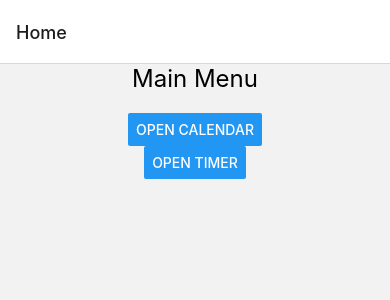
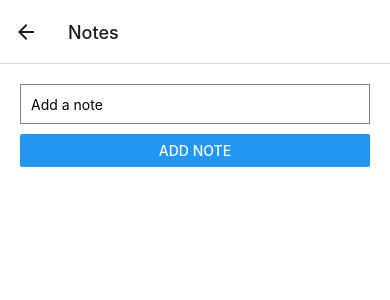
Before and after one commit to areebaqamar021/react-native-projects, a React Native app in the folder practiceApp/: screen /Notes in a window 390 px wide. Shown: the top 300 px of the page. Built offline with nearby package versions, Linux system fonts and the light colour scheme.

Commit message:
added notes component in the app for practice

```diff
--- a/practiceApp/App.tsx
+++ b/practiceApp/App.tsx
@@ -4,6 +4,7 @@ import TimerApp from './src/components/TimerApp';
 import CalendarComponent from './src/components/myCalender';
 import {NavigationContainer} from '@react-navigation/native';
 import {createNativeStackNavigator} from '@react-navigation/native-stack';
+import NotesApp from './src/components/NotesScreen';
 
 const Stack = createNativeStackNavigator();
 
@@ -11,8 +12,9 @@ const HomeScreen = ({ navigation }: { navigation: any }) => {
   return (
     <View style={{ justifyContent: 'center', alignItems: 'center' }}>
       <Text style={{ fontSize: 24, marginBottom: 20 }}>Main Menu</Text>
-      <Button title="Open Calendar" onPress={() => navigation.navigate('Calendar')} />
-      <Button title="Open Timer" onPress={() => navigation.navigate('Timer')} />
+      <Button title="Calendar" onPress={() => navigation.navigate('Calendar')} />
+      <Button title="Timer" onPress={() => navigation.navigate('Timer')} />
+      <Button title="Notes" onPress={() => navigation.navigate('Notes')} />
     </View>
   );
 };
@@ -24,6 +26,7 @@ const App = () => {
         <Stack.Screen name="Home" component={HomeScreen} />
         <Stack.Screen name="Calendar" component={CalendarComponent} />
         <Stack.Screen name="Timer" component={TimerApp} />
+        <Stack.Screen name='Notes' component={NotesApp} />
       </Stack.Navigator>
     </NavigationContainer>
   );
--- /dev/null
+++ b/practiceApp/src/components/NotesScreen.tsx
@@ -0,0 +1,111 @@
+import React, { useState } from 'react';
+import { View, TextInput, Button, FlatList, Text, StyleSheet, TouchableOpacity } from 'react-native';
+
+const NotesApp = () => {
+  const [note, setNote] = useState('');
+  const [notes, setNotes] = useState<{ id: number; text: string }[]>([]);
+  const [editingId, setEditingId] = useState<number | null>(null);
+
+  const addNote = () => {
+    if (note.trim()) {
+      if (editingId !== null) {
+        setNotes(prevNotes =>
+          prevNotes.map(n => (n.id === editingId ? { id: editingId, text: note } : n))
+        );
+        setEditingId(null);
+      } else {
+        setNotes(prevNotes => [...prevNotes, { id: Date.now(), text: note }]);
+      }
+      setNote('');
+    }
+  };
+
+  const editNote = (id: number) => {
+    const noteToEdit = notes.find(n => n.id === id);
+    if (noteToEdit) {
+      setNote(noteToEdit.text);
+      setEditingId(id);
+    }
+  };
+
+  const deleteNote = (id: number) => {
+    setNotes(prevNotes => prevNotes.filter(n => n.id !== id));
+  };
+
+  return (
+    <View style={styles.container}>
+      <TextInput
+        style={styles.input}
+        placeholder="Add a note"
+        value={note}
+        onChangeText={setNote}
+      />
+      <Button title={editingId !== null ? "Update Note" : "Add Note"} onPress={addNote} />
+      <FlatList
+        data={notes}
+        keyExtractor={(item) => item.id.toString()}
+        renderItem={({ item }) => (
+          <View style={styles.noteItem}>
+            <Text style={styles.noteText}>{item.text}</Text>
+            <TouchableOpacity onPress={() => editNote(item.id)}>
+              <Text style={styles.editButton}>Edit</Text>
+            </TouchableOpacity>
+            <TouchableOpacity
+              onPress={() => deleteNote(item.id)}
+              disabled={editingId !== null}
+              style={[ editingId !== null && styles.disabledButton]}
+            >
+              <Text style={editingId !== null ? styles.disabledButtonText : styles.deleteButtonText}>
+                Delete
+              </Text>
+            </TouchableOpacity>
+          </View>
+        )}
+      />
+    </View>
+  );
+};
+
+const styles = StyleSheet.create({
+  container: {
+    flex: 1,
+    padding: 20,
+    backgroundColor: '#fff',
+  },
+  input: {
+    height: 40,
+    borderColor: 'gray',
+    borderWidth: 1,
+    paddingHorizontal: 10,
+    marginBottom: 10,
+  },
+  noteItem: {
+    padding: 10,
+    borderBottomWidth: 1,
+    borderBottomColor: '#ccc',
+    flexDirection: 'row',
+    justifyContent: 'space-between',
+    alignItems: 'center',
+  },
+  noteText: {
+    flex: 1,
+  },
+  editButton: {
+    color: 'blue',
+    marginRight: 10,
+  },
+  deleteButton: {
+    color: '#f589fff',
+  },
+  deleteButtonText: {
+    color: 'red',
+  },
+  disabledButton: {
+    opacity: 0.4,
+  },
+  disabledButtonText: {
+    color: 'red',
+  },
+});
+
+export default NotesApp;
```
